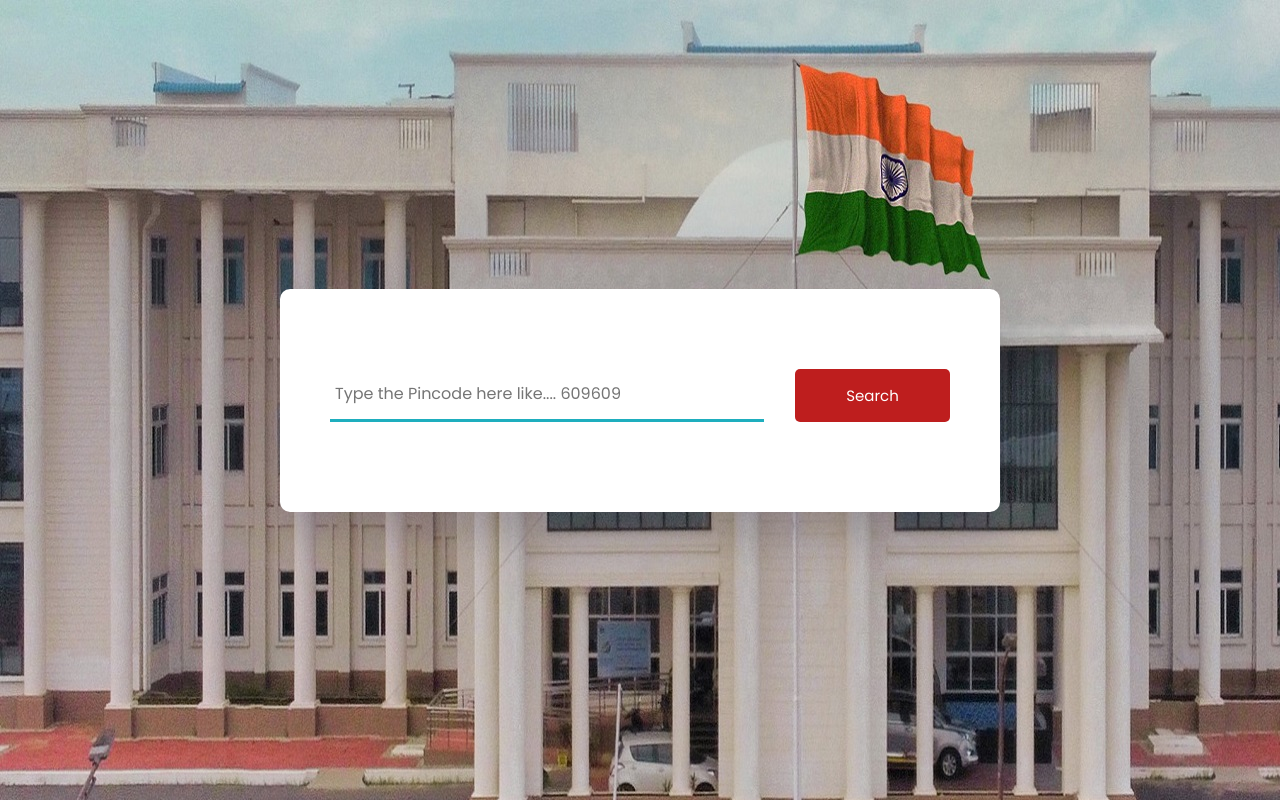
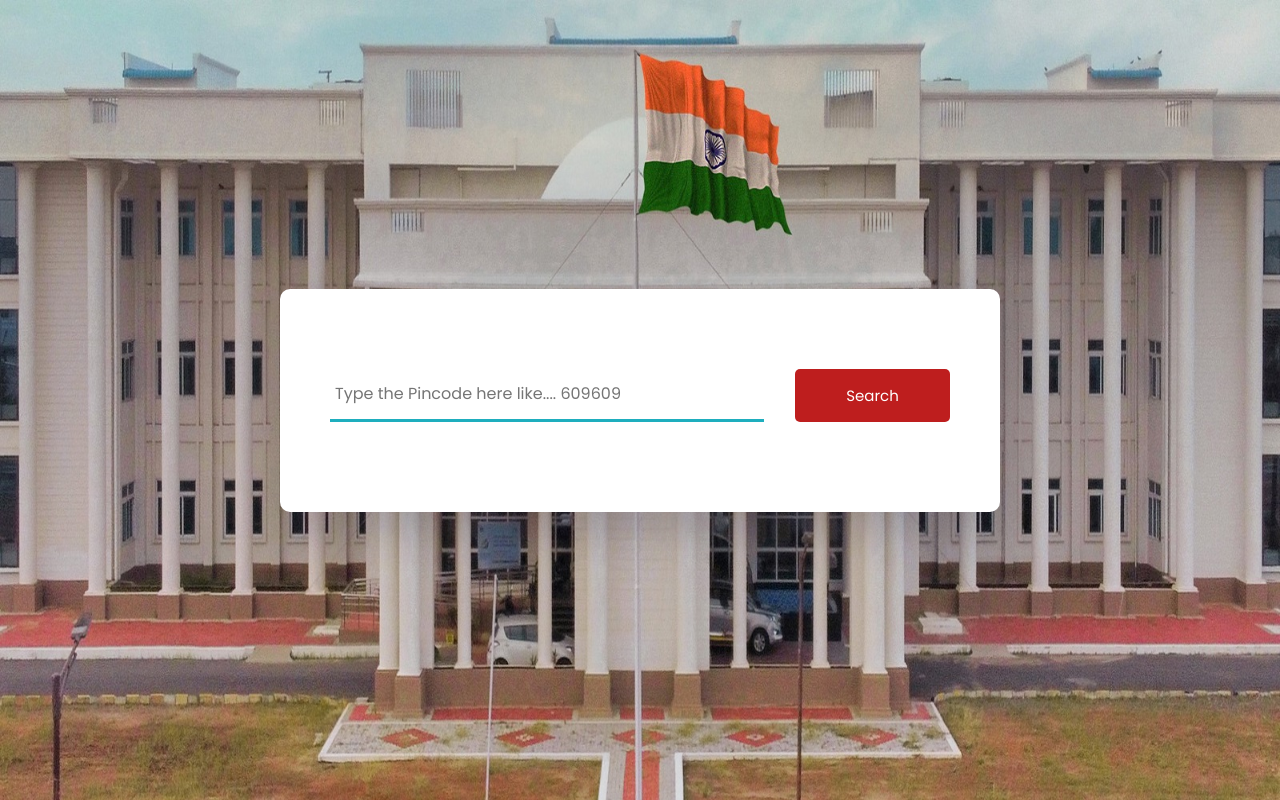
Before and after one commit to Jhajibhaskar/Know-any-PostalCode-Details, a plain HTML site: page index.html in a window 1280 px wide. Drawn offline with Linux system fonts and the light colour scheme; a web font is replaced by a local one.

Commit message:
Update style.css

```diff
--- a/style.css
+++ b/style.css
@@ -12,6 +12,7 @@ body{
     align-items: center;
     min-height: 100vh;
     background-image: url('ujjwal.jpg');
+    background-size: 100% 105%;
 }
 .container{
     background-color: #fff;
```
